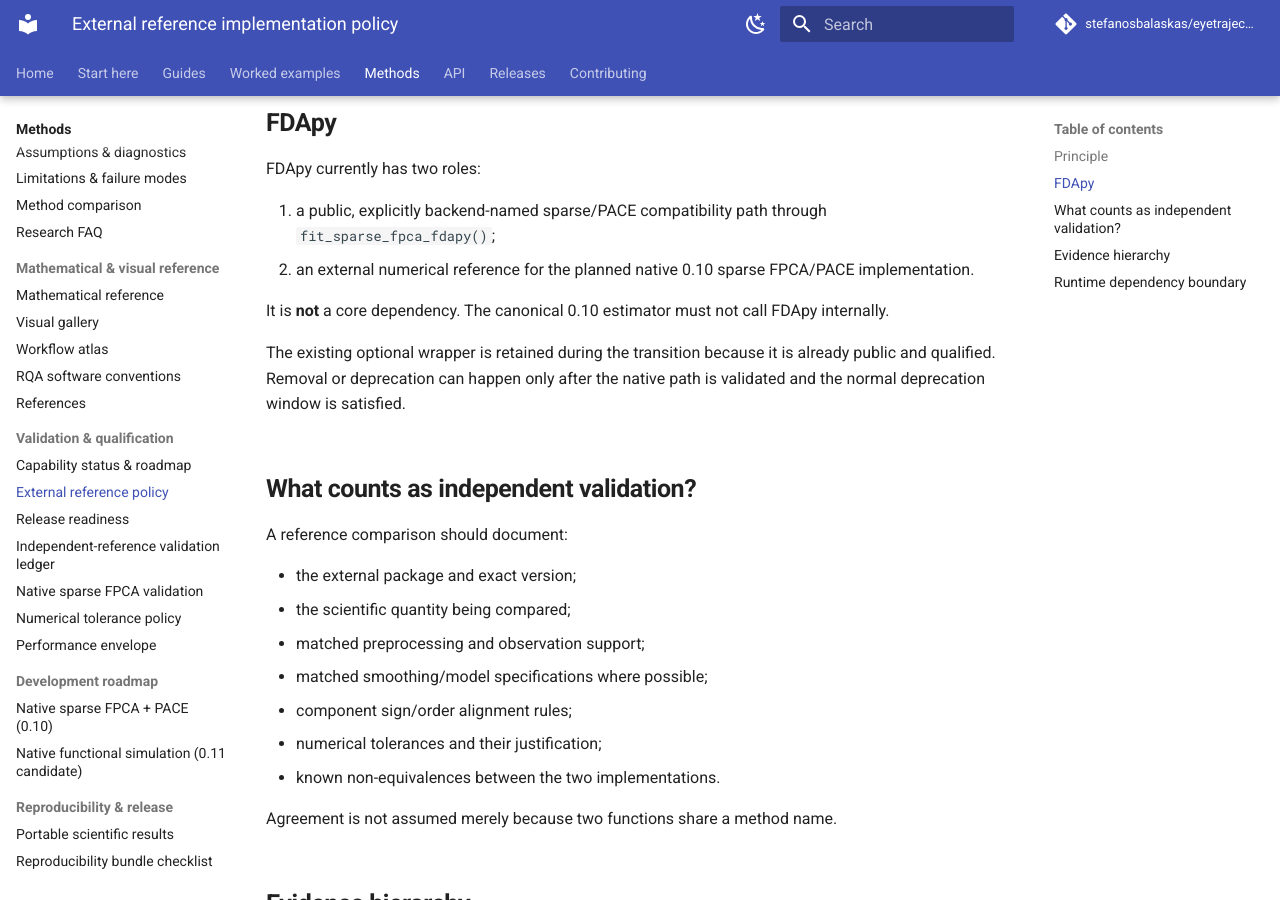
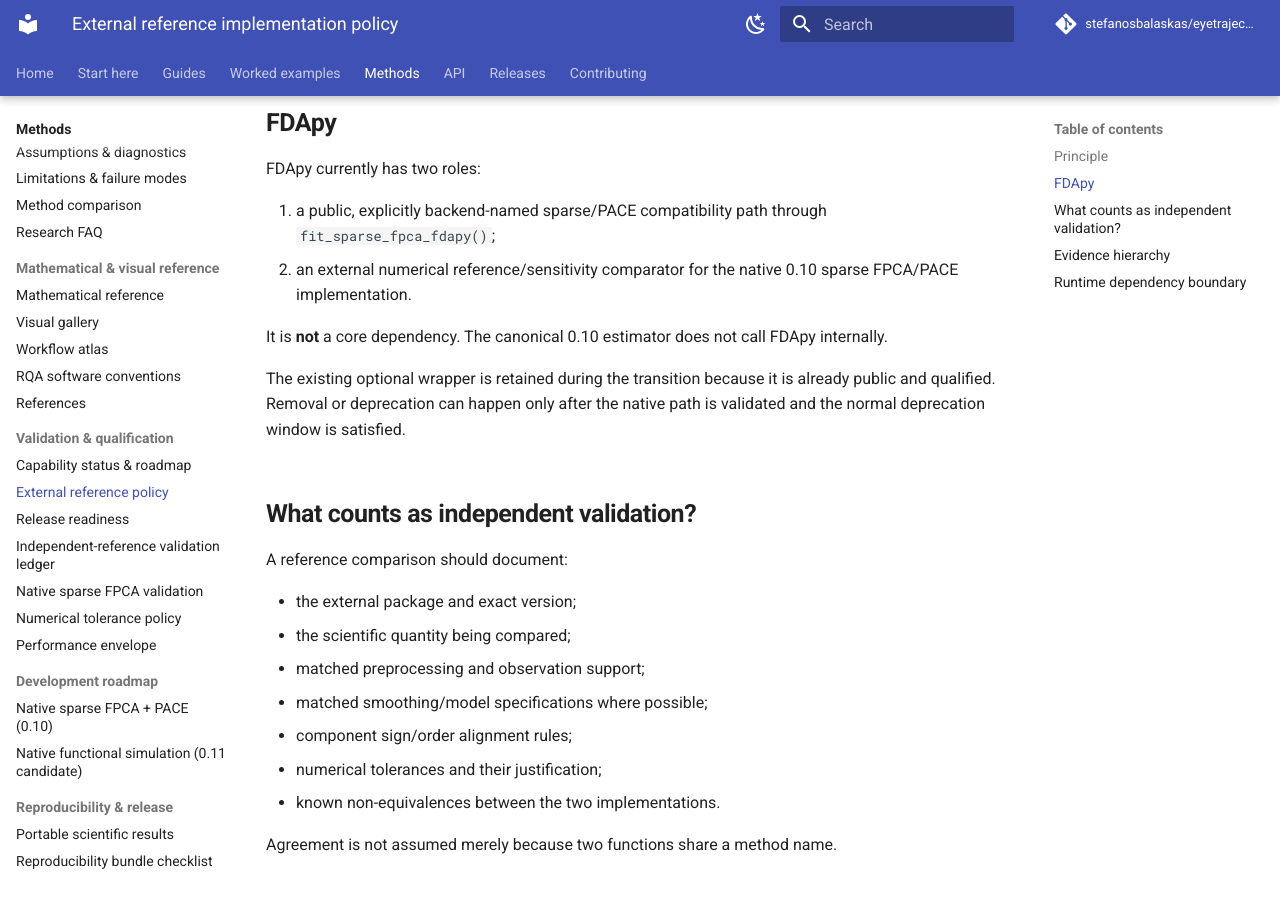
Before and after one commit to stefanosbalaskas/eyetrajectoriespy, an MkDocs documentation site: the page built from docs/validation/external-reference-policy.md, in a window 1280 px wide and 900 px high, scrolled down 529 px. Built offline with MkDocs 1.6.1 and Material for MkDocs 9.7.7, drawn with Linux system fonts in a browser that asks for light colours; comment, search, counter and statistics services are not loaded.

Commit message:
Update FDApy external-reference policy for implemented native path

```diff
--- a/docs/validation/external-reference-policy.md
+++ b/docs/validation/external-reference-policy.md
@@ -26,10 +26,10 @@ FDApy currently has two roles:
 
 1. a public, explicitly backend-named sparse/PACE compatibility path through
    `fit_sparse_fpca_fdapy()`;
-2. an external numerical reference for the planned native 0.10 sparse
+2. an external numerical reference/sensitivity comparator for the native 0.10 sparse
    FPCA/PACE implementation.
 
-It is **not** a core dependency. The canonical 0.10 estimator must not call
+It is **not** a core dependency. The canonical 0.10 estimator does not call
 FDApy internally.
 
 The existing optional wrapper is retained during the transition because it is
```
